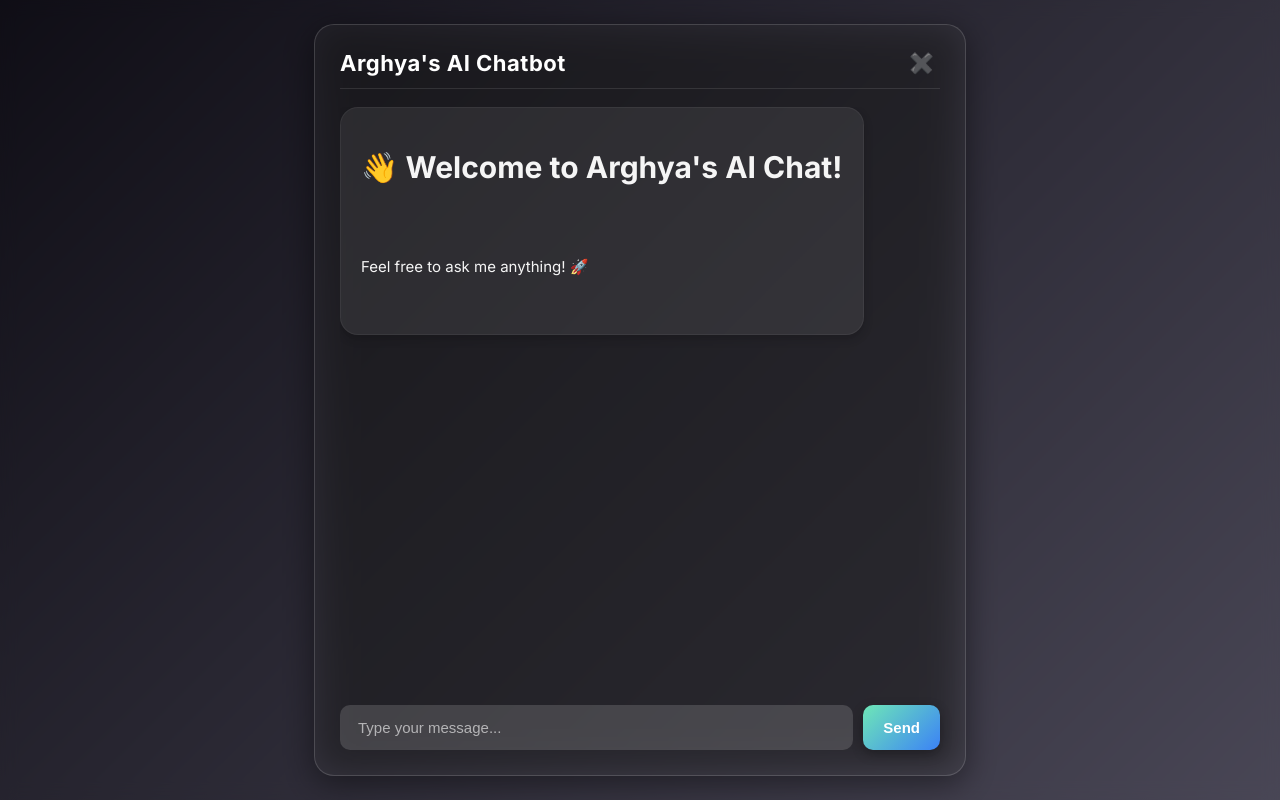
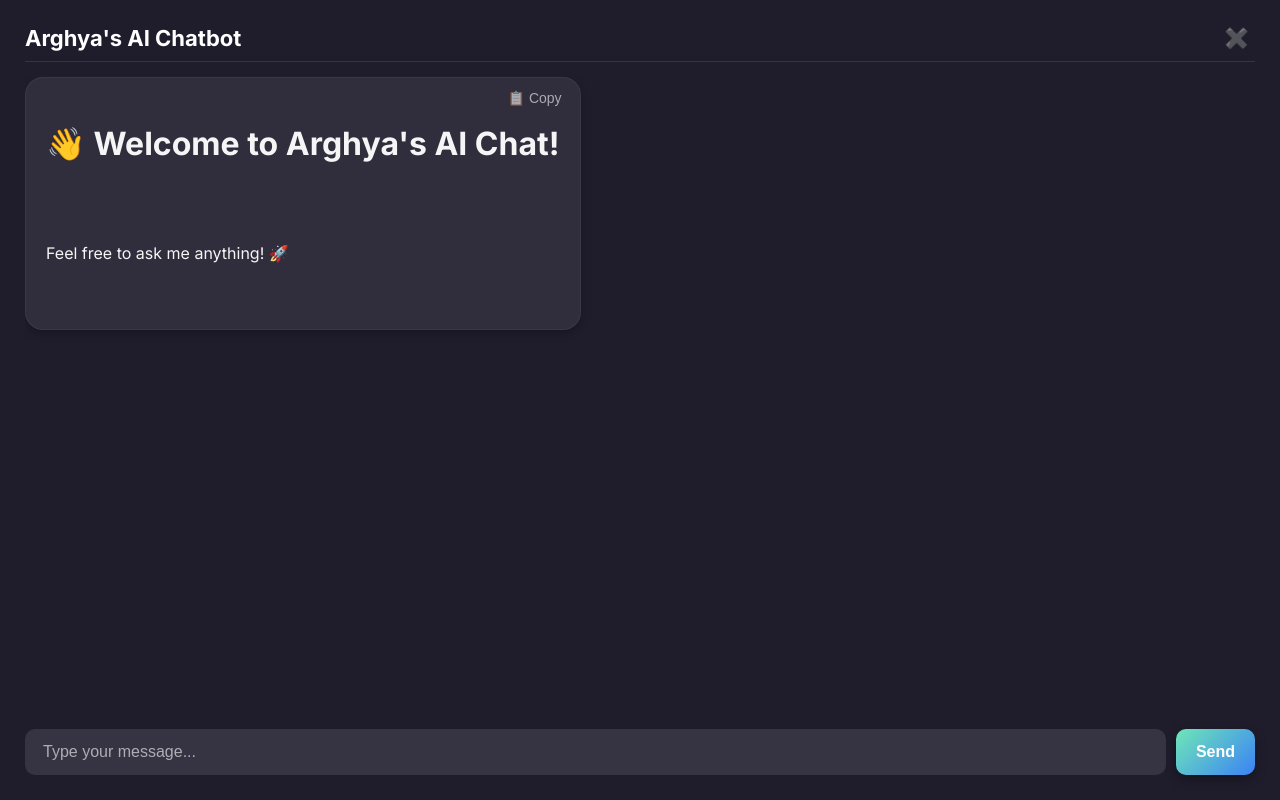
Before and after one commit to vk-arghya/chat_bot, a plain HTML site: page public/index.html in a window 1280 px wide. Drawn offline with nearby package versions, Linux system fonts and the light colour scheme.

Commit message:
Update index.html

```diff
--- a/public/index.html
+++ b/public/index.html
@@ -2,7 +2,7 @@
 <html lang="en">
 <head>
     <meta charset="UTF-8" />
-    <title>Arghya's Premium AI Chatbot</title>
+    <title>Arghya's AI Chatbot - Fullscreen</title>
 
     <link href="https://fonts.googleapis.com/css2?family=Inter:wght@400;600;700&display=swap" rel="stylesheet">
     <link href="https://cdnjs.cloudflare.com/ajax/libs/prism/1.29.0/themes/prism-tomorrow.min.css" rel="stylesheet" />
@@ -15,55 +15,50 @@
     background: linear-gradient(135deg, #1f1c2c, #928DAB);
     font-family: 'Inter', sans-serif;
     color: #f5f5f5;
-            display: flex;
-            justify-content: center;
-            align-items: center;
-            min-height: 100vh;
+    height: 100vh;
     overflow: hidden;
 }
 
 .overlay {
-            position: fixed; top: 0; left: 0;
+    position: fixed;
+    top: 0; left: 0;
     width: 100%; height: 100%;
-            background: rgba(0,0,0,0.5);
-            display: flex; justify-content: center; align-items: center;
+    background: #1f1c2c;
+    display: flex;
+    flex-direction: column;
+    justify-content: flex-start;
+    align-items: center;
     z-index: 1000;
-            opacity: 0; visibility: hidden;
-            transition: opacity 0.4s ease, visibility 0.4s ease;
-            backdrop-filter: blur(8px);
+    padding: 0;
 }
 
-        .overlay.active { opacity: 1; visibility: visible; }
-
 .chat-popup {
-            width: 90%; max-width: 600px;
-            height: 90vh; max-height: 700px;
-            background: rgba(255,255,255,0.05);
-            backdrop-filter: blur(20px);
-            border-radius: 20px;
-            box-shadow: 0 8px 32px rgba(0,0,0,0.45);
-            display: flex; flex-direction: column;
-            padding: 25px;
-            border: 1px solid rgba(255,255,255,0.15);
-            animation: fadeIn 0.6s ease;
-            transform: scale(0.95);
-            transition: transform 0.3s ease;
+    width: 100%;
+    height: 100%;
+    background: #1f1c2c;
+    display: flex;
+    flex-direction: column;
+    padding: 25px; /* Gap from top, bottom, left, right */
+    box-sizing: border-box;
+    animation: fadeInUp 0.5s ease;
 }
 
-        .overlay.active .chat-popup { transform: scale(1); }
+@keyframes fadeInUp {
+    from { opacity: 0; transform: translateY(20px); }
+    to { opacity: 1; transform: translateY(0); }
+}
 
 .chat-header {
     display: flex; justify-content: space-between; align-items: center;
     color: #fff; font-weight: 700; font-size: 22px;
-            margin-bottom: 18px; padding-bottom: 12px;
+    margin-bottom: 15px; padding-bottom: 10px;
     border-bottom: 1px solid rgba(255,255,255,0.1);
-            letter-spacing: 0.5px;
 }
 
 .chat-area {
     flex: 1; overflow-y: auto;
     display: flex; flex-direction: column;
-            gap: 15px; font-size: 15px; padding-right: 5px;
+    gap: 15px; font-size: 16px; line-height: 1.8; padding-right: 5px;
 }
 
 .chat-area::-webkit-scrollbar { width: 8px; }
@@ -80,37 +75,27 @@
     flex: 1;
     padding: 14px 18px;
     border-radius: 10px; border: none;
-            font-size: 15px; outline: none;
+    font-size: 16px; outline: none;
     background: rgba(255,255,255,0.1);
     color: #f5f5f5;
-            transition: background 0.3s ease;
-        }
-
-        .chat-input:focus {
-            background: rgba(255,255,255,0.15);
 }
 
 .chat-input::placeholder { color: rgba(255,255,255,0.6); }
 
 .send-btn {
     background: linear-gradient(135deg, #6EE7B7, #3B82F6);
-            border: none; color: white; font-size: 15px;
+    border: none; color: white; font-size: 16px;
     padding: 14px 20px; border-radius: 10px;
     cursor: pointer; font-weight: 600;
     box-shadow: 0 4px 12px rgba(0,0,0,0.3);
-            transition: transform 0.2s ease, box-shadow 0.2s ease;
-        }
-
-        .send-btn:hover {
-            transform: translateY(-2px);
-            box-shadow: 0 6px 15px rgba(0,0,0,0.4);
 }
 
 .chat-bubble {
-            padding: 14px 20px; border-radius: 18px;
+    padding: 16px 20px; border-radius: 18px;
     max-width: 90%; white-space: pre-wrap; word-break: break-word;
-            line-height: 1.7; box-shadow: 0 4px 10px rgba(0,0,0,0.2);
-            font-weight: 400;
+    line-height: 1.8; box-shadow: 0 4px 10px rgba(0,0,0,0.2);
+    font-weight: 400; position: relative;
+    font-size: 16px;
 }
 
 .user-msg {
@@ -135,39 +120,70 @@
     color: #93c5fd;
 }
 
-        .typing-animation {
-            display: inline-block;
-            border-right: 3px solid #fff;
-            white-space: nowrap;
-            overflow: hidden;
-            animation: typing 1.5s steps(20) infinite alternate, blink 0.7s infinite;
-            background: linear-gradient(90deg, #6EE7B7, #3B82F6, #9333EA);
-            -webkit-background-clip: text;
-            -webkit-text-fill-color: transparent;
-            font-weight: 600;
+.copy-btn {
+    position: absolute;
+    top: 8px; right: 10px;
+    font-size: 14px;
+    background: rgba(255,255,255,0.08);
+    border: 1px solid rgba(255,255,255,0.15);
+    border-radius: 5px;
+    padding: 4px 8px;
+    cursor: pointer;
+    color: #f5f5f5;
+    transition: background 0.3s ease;
 }
 
-        @keyframes typing { from { width: 0; } to { width: 100%; } }
-        @keyframes blink { 50% { border-color: transparent; } }
-
-        @keyframes fadeIn {
-            from { opacity: 0; transform: translateY(20px); }
-            to { opacity: 1; transform: translateY(0); }
+.copy-btn:hover {
+    background: rgba(255,255,255,0.15);
 }
 
-        button {
-            background: none; border: none; color: rgba(255,255,255,0.8);
-            font-size: 20px; cursor: pointer;
+@media (max-width: 768px) {
+    .chat-popup {
+        padding: 20px; /* Reduce padding slightly on mobile */
     }
+
+    .chat-bubble {
+        font-size: 15px;
+    }
+
+    .chat-header {
+        font-size: 20px;
+    }
+
+    .chat-input {
+        font-size: 15px;
+    }
+
+    .send-btn {
+        font-size: 15px;
+    }
+}
+.copy-btn {
+    position: absolute;
+    top: 8px; right: 10px;
+    font-size: 14px;
+    background: none;
+    border: none;
+    color: rgba(255,255,255,0.6);
+    cursor: pointer;
+    transition: color 0.3s ease;
+    text-decoration: none; /* Remove underline */
+}
+
+.copy-btn:hover {
+    color: #ffffff;
+}
+
+
     </style>
 </head>
 <body>
 
-<div id="chatOverlay" class="overlay">
+<div class="overlay">
     <div class="chat-popup">
         <div class="chat-header">
             <span>Arghya's AI Chatbot</span>
-            <button id="closeChat">✖️</button>
+            <button id="closeChat" style="font-size:20px; background:none; border:none; color:rgba(255,255,255,0.8); cursor:pointer;">✖️</button>
         </div>
         <div id="chatArea" class="chat-area"></div>
 
@@ -180,17 +196,15 @@
 
 <script>
     const closeChat = document.getElementById('closeChat');
-    const chatOverlay = document.getElementById('chatOverlay');
     const chatArea = document.getElementById('chatArea');
     const userInput = document.getElementById('userInput');
     const sendBtn = document.getElementById('sendBtn');
 
     closeChat.addEventListener('click', () => {
-        chatOverlay.classList.remove('active');
+        window.location.reload();
     });
 
     document.addEventListener('DOMContentLoaded', () => {
-        chatOverlay.classList.add('active');
         sendWelcomeMessage();
         userInput.focus();
     });
@@ -232,8 +246,27 @@ Feel free to ask me anything! 🚀
         msgDiv.className = `chat-bubble ${sender === "user" ? "user-msg" : "bot-msg"}`;
 
         if (sender === "bot") {
-            msgDiv.innerHTML = `<div class="markdown-content">${marked.parse(message)}</div>`;
-            setTimeout(() => { Prism.highlightAll(); chatArea.scrollTop = chatArea.scrollHeight; }, 50);
+            const contentDiv = document.createElement('div');
+            contentDiv.className = 'markdown-content';
+            contentDiv.innerHTML = marked.parse(message);
+
+            const copyBtn = document.createElement('button');
+            copyBtn.className = 'copy-btn';
+            copyBtn.textContent = '📋 Copy';
+
+            copyBtn.addEventListener('click', () => {
+                navigator.clipboard.writeText(message.replace(/[#*_`]/g, '').replace(/<[^>]*>/g, ''));
+                copyBtn.textContent = '✅ Copied!';
+                setTimeout(() => copyBtn.textContent = '📋 Copy', 1000);
+            });
+
+            msgDiv.appendChild(copyBtn);
+            msgDiv.appendChild(contentDiv);
+
+            setTimeout(() => {
+                Prism.highlightAll();
+                chatArea.scrollTop = chatArea.scrollHeight;
+            }, 50);
         } else {
             msgDiv.textContent = message;
         }
@@ -258,6 +291,46 @@ Feel free to ask me anything! 🚀
             return "⚠️ Connection error.";
         }
     }
+
+    function addBotMessageTypewriter(message) {
+    const msgDiv = document.createElement('div');
+    msgDiv.className = 'chat-bubble bot-msg';
+
+    const contentDiv = document.createElement('div');
+    contentDiv.className = 'markdown-content';
+    contentDiv.innerHTML = ''; // Initially empty
+
+    const copyBtn = document.createElement('button');
+    copyBtn.className = 'copy-btn';
+    copyBtn.textContent = 'Copy';
+
+    copyBtn.addEventListener('click', () => {
+        navigator.clipboard.writeText(message.replace(/[#*_`]/g, '').replace(/<[^>]*>/g, ''));
+        copyBtn.textContent = 'Copied!';
+        setTimeout(() => copyBtn.textContent = 'Copy', 1000);
+    });
+
+    msgDiv.appendChild(copyBtn);
+    msgDiv.appendChild(contentDiv);
+    chatArea.appendChild(msgDiv);
+    chatArea.scrollTop = chatArea.scrollHeight;
+
+    let index = 0;
+
+    function typeWriter() {
+        if (index < message.length) {
+            contentDiv.innerHTML = marked.parse(message.substring(0, index + 1));
+            index++;
+            chatArea.scrollTop = chatArea.scrollHeight;
+            setTimeout(typeWriter, 20); // Speed: 20ms per char
+        } else {
+            Prism.highlightAll();
+        }
+    }
+
+    typeWriter();
+}
+
 </script>
 
 </body>
```
Lines whose indentation alone changed are shown as unchanged.
